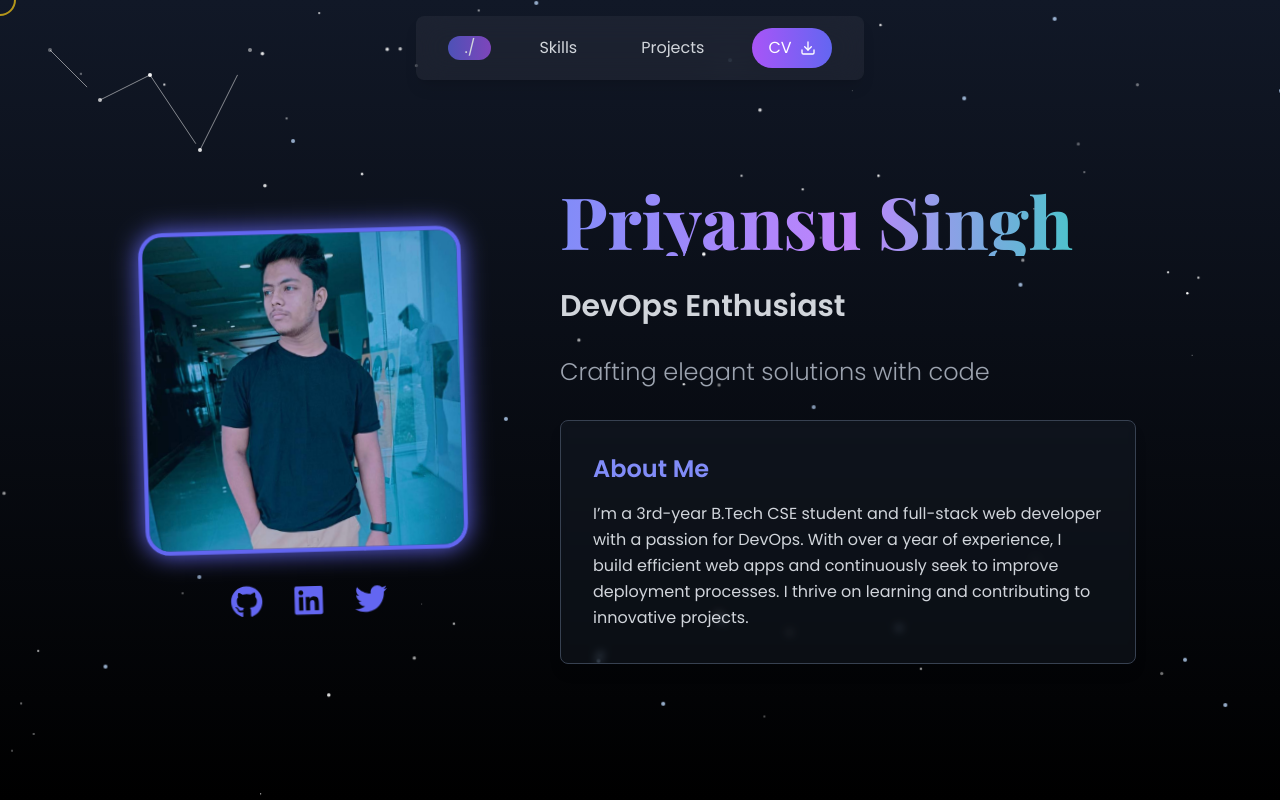
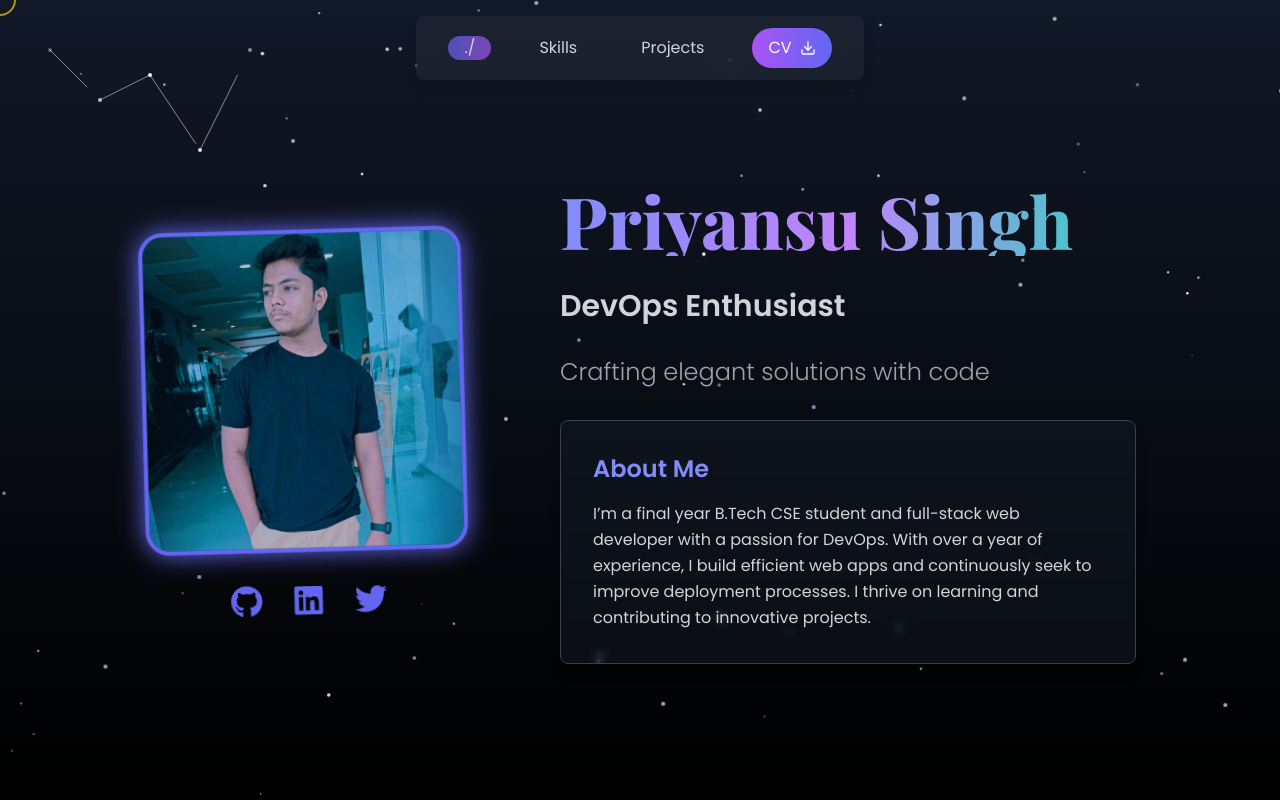
Before and after one commit to priyansusingh/priyansu-dev-portfolio, a Next.js app: page / in a window 1280 px wide. Shown: the top 800 px of the page. Built offline with nearby package versions, Linux system fonts and the light colour scheme; a web font is replaced by a local one.

Commit message:
resume-update

```diff
--- a/app/section/Hero.tsx
+++ b/app/section/Hero.tsx
@@ -102,7 +102,7 @@ export default function HeroSection() {
           >
             <h2 className="text-2xl font-bold mb-4 text-indigo-400">About Me</h2>
             <p className="text-gray-300 leading-relaxed">
-            I’m a 3rd-year B.Tech CSE student and full-stack web developer with a passion for DevOps.
+            I’m a final year B.Tech CSE student and full-stack web developer with a passion for DevOps.
             With over a year of experience, I build efficient web apps and continuously seek to improve deployment processes.
             I thrive on learning and contributing to innovative projects.
             </p>
```
Also changed, not shown: 1 other file (tests, documents, lock files or other folders).
